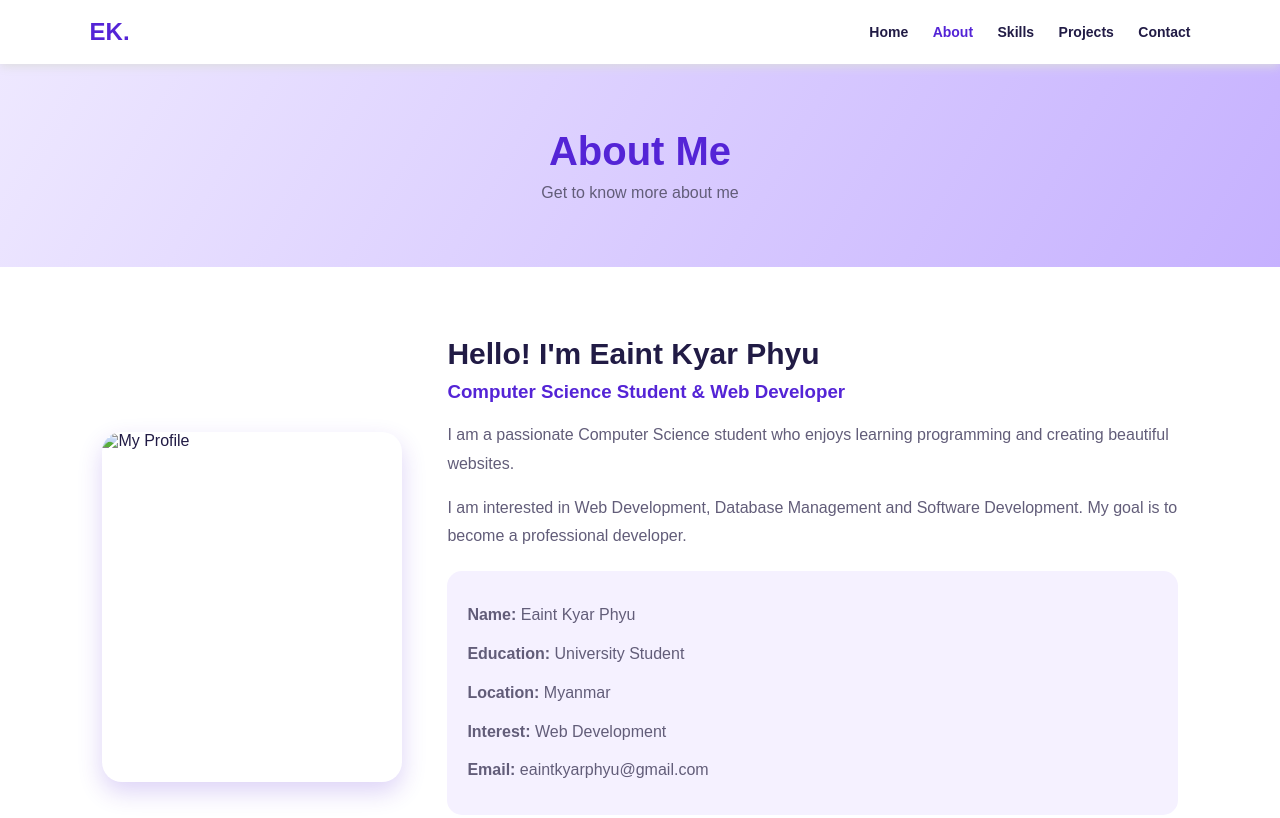
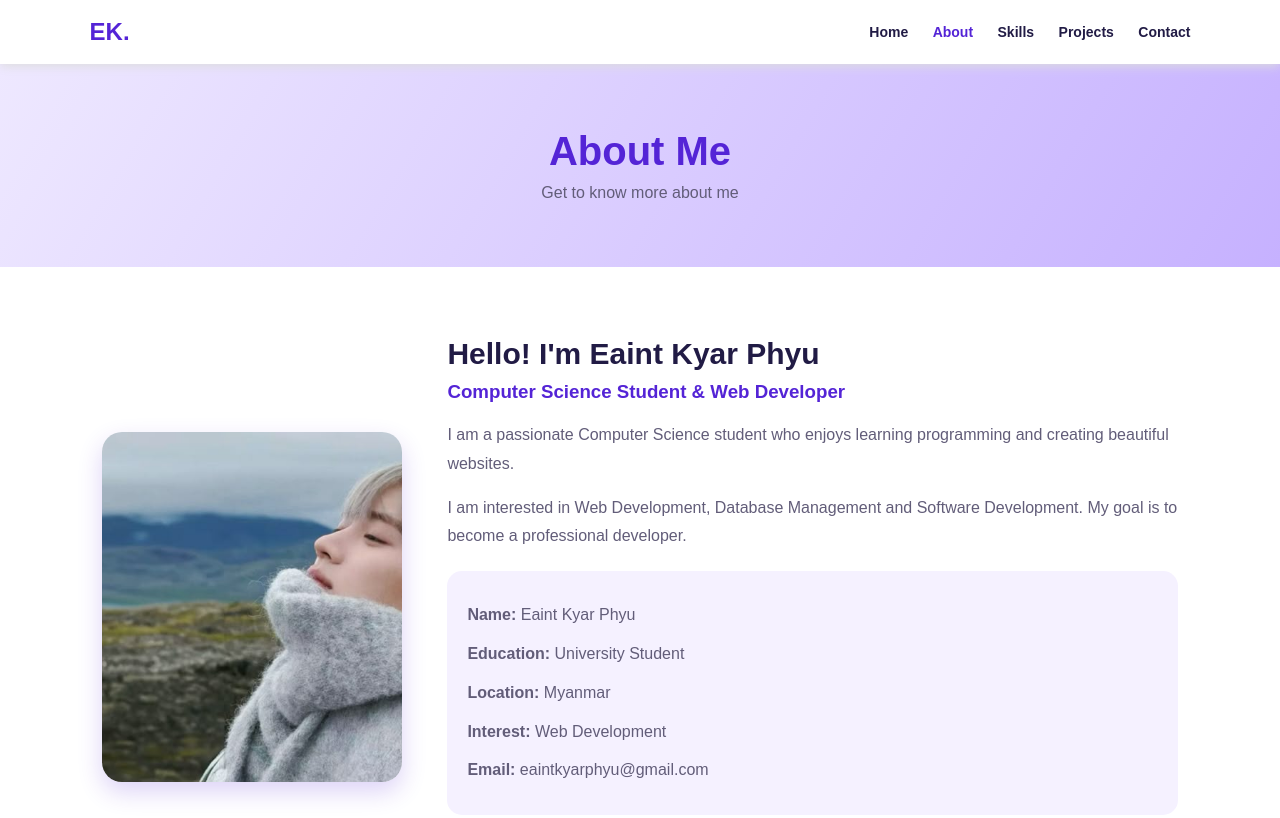
Before and after one commit to eaintkyarphyu8890-ux/My-Portfolio, a plain HTML site: page about.html in a window 1280 px wide. Shown: the top 818 px of the page. Drawn offline with Linux system fonts and the light colour scheme.

Commit message:
Update about.html

```diff
--- a/about.html
+++ b/about.html
@@ -252,7 +252,7 @@ footer {
 
 <section class="about">
 
-    <img src="images/profile.jpg" alt="My Profile">
+    <img src="https://github.com/eaintkyarphyu8890-ux/My-Portfolio/blob/main/60bebf179995d8dd0f66b6f070cf1be0.jpg" alt="My Profile">
 
     <div class="about-content">
 
```
